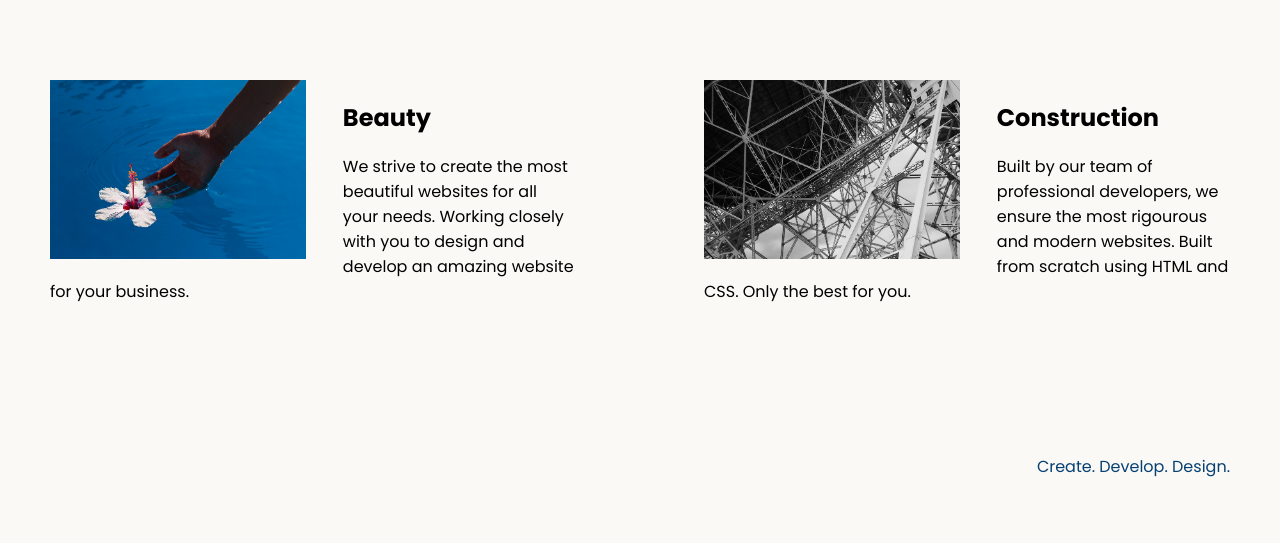
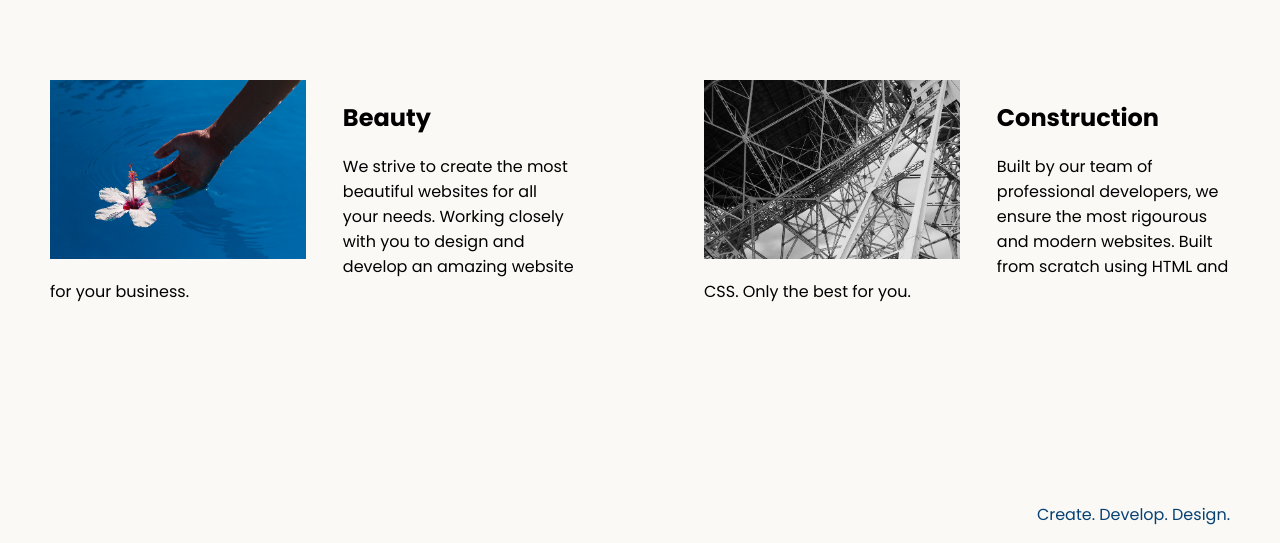
Before and after one commit to D1ana-Ra9u3l/responsiveness, a plain HTML site: page index.html in a window 1280 px wide. Shown: the part 267-810 px from the top of the page. Drawn offline with Linux system fonts and the light colour scheme.

Commit message:
Update style.css

```diff
--- a/style.css
+++ b/style.css
@@ -2,6 +2,13 @@ body {
   font-family: "Poppins", sans-serif;
   margin: 50px 50px 0 50px;
   background-color: #faf9f6;
+  display: flex;
+  flex-direction: column;
+  min-height: 95vh;
+}
+
+.principal{
+  flex: 1;
 }
 
 .logo{
```
